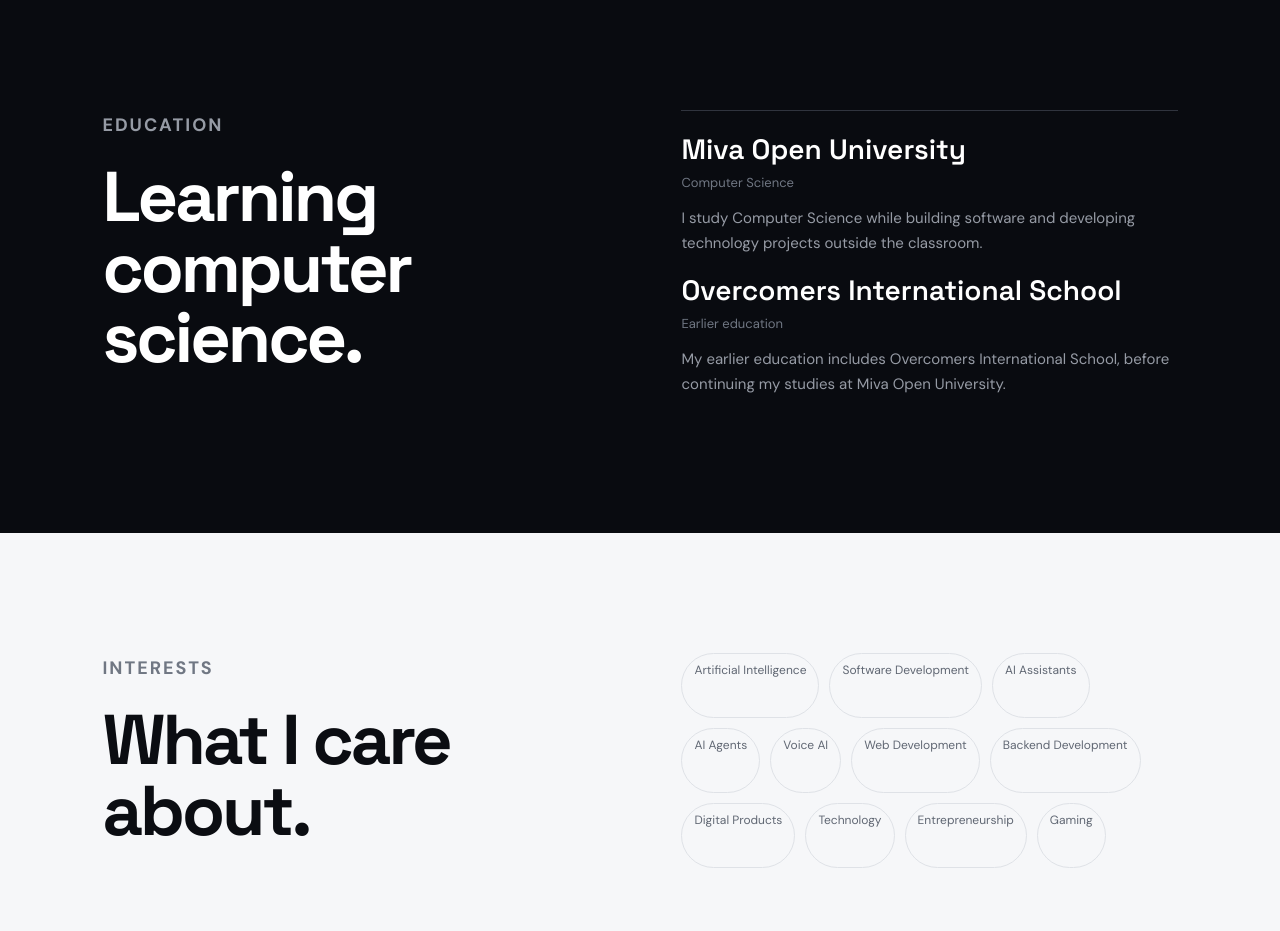
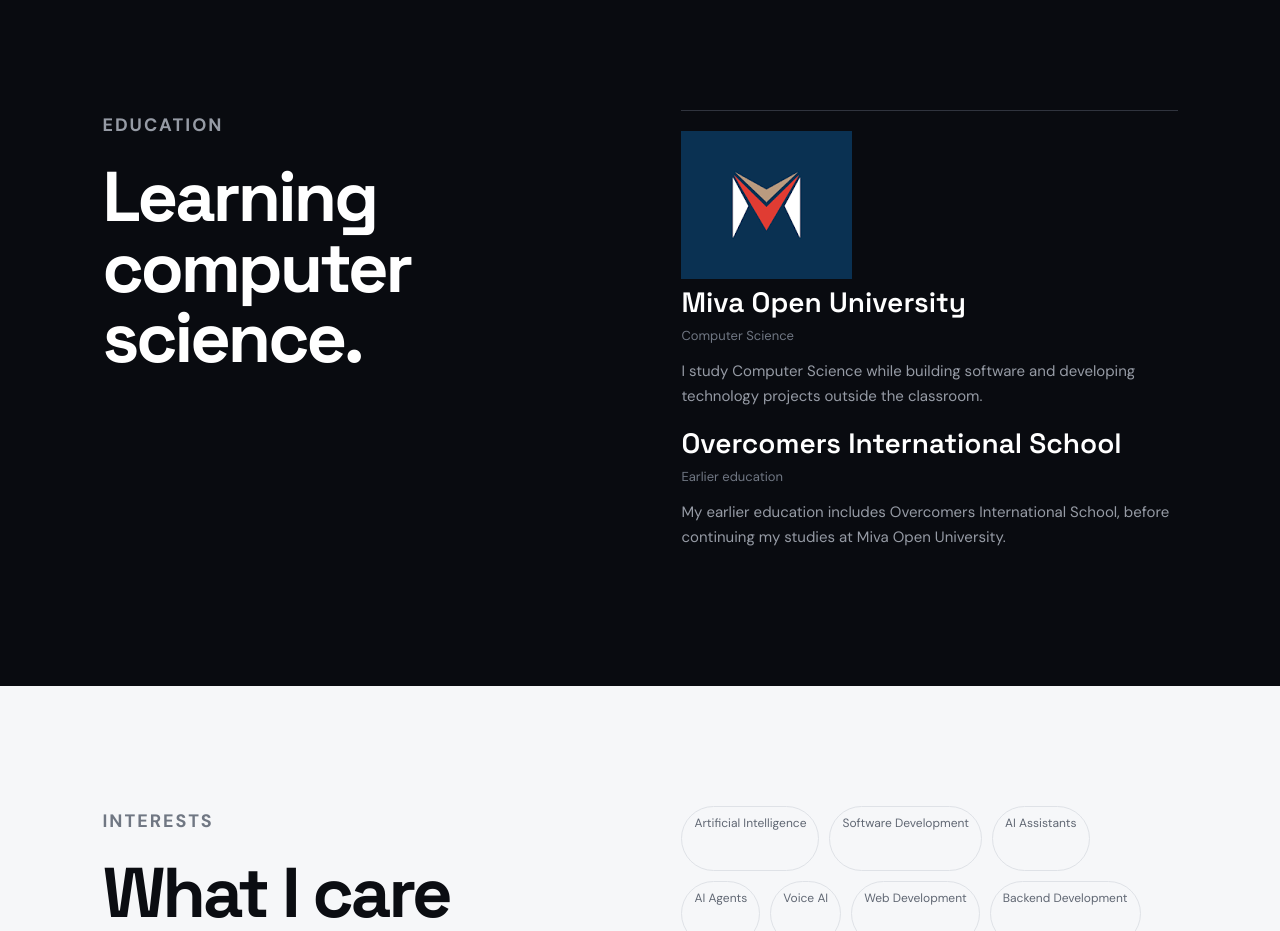
Before and after one commit to MEGATRON300924/zionopaaje, a Next.js app: page /about in a window 1280 px wide. Shown: the part 5120-6051 px from the top of the page. Built offline with nearby package versions, Linux system fonts and the light colour scheme.

Commit message:
Add Miva University logo to education section

```diff
--- a/app/about/page.tsx
+++ b/app/about/page.tsx
@@ -196,8 +196,13 @@
             <h2>Learning computer science.</h2>
           </div>
           <div className="info-block">
-            <strong>Miva Open University</strong>
-            <span>Computer Science</span>
+            <div className="education-school">
+              <img src="/mivalogo.png" alt="Miva Open University logo" />
+              <div>
+                <strong>Miva Open University</strong>
+                <span>Computer Science</span>
+              </div>
+            </div>
             <p>
               I study Computer Science while building software and developing
               technology projects outside the classroom.
```
